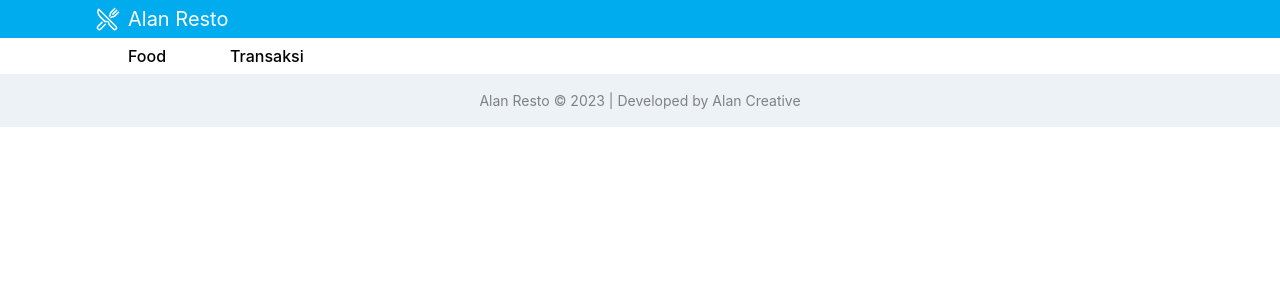
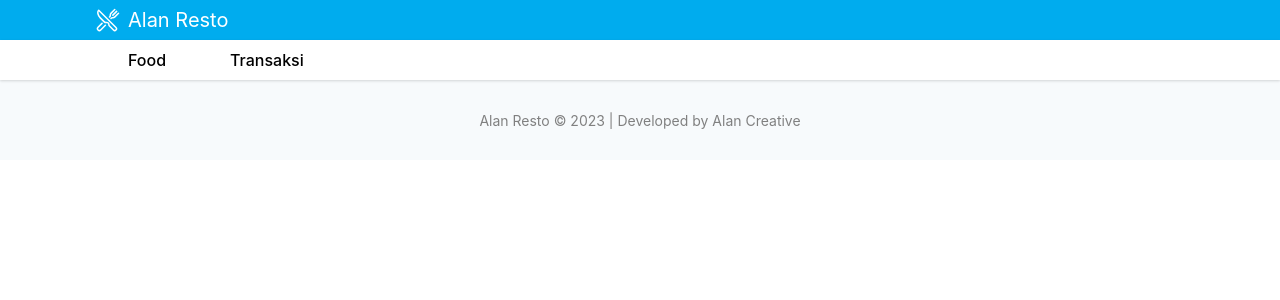
Before and after one commit to cartenzaalief/alan-resto-fe, a React (Create React App) app: page / in a window 1280 px wide. Shown: the top 300 px of the page. Built offline with nearby package versions, Linux system fonts and the light colour scheme.

Commit message:
fix: header and footer

```diff
--- a/src/components/Footer.jsx
+++ b/src/components/Footer.jsx
@@ -1,9 +1,11 @@
-import { Box, Text } from "@chakra-ui/react";
+import { Box, Flex, Text } from "@chakra-ui/react";
 
 const Footer = () => {
     return (
-        <Box bgColor="gray.100" textAlign="center" px={24} py={4}>
-            <Text fontSize="sm" color="gray">Alan Resto © 2023 | Developed by Alan Creative</Text>
+        <Box bgColor="gray.50" px={24} h="10vh">
+            <Flex justifyContent="center" alignItems="center" h="full">
+                <Text fontSize="sm" color="gray">Alan Resto © 2023 | Developed by Alan Creative</Text>
+            </Flex>
         </Box>
     )
 }
--- a/src/components/Header.jsx
+++ b/src/components/Header.jsx
@@ -4,15 +4,15 @@ import { NavLink } from "react-router-dom";
 
 const Header = () => {
     return (
-        <Box>
-            <Box bgColor="#00ACEE" px={24} py={1}>
-                <Flex gap={2} alignItems="center">
+        <Box position="relative">
+            <Box bgColor="#00ACEE" px={24} h="5vh">
+                <Flex gap={2} alignItems="center" h="full">
                     <Icon as={IoRestaurantOutline} color="white" boxSize={6} />
                     <Text color="white" fontSize="xl">Alan Resto</Text>
                 </Flex>
             </Box>
-            <Box px={24} boxShadow="lg">
-                <Flex>
+            <Box px={24} boxShadow="base" h="5vh">
+                <Flex alignItems="center" h="full">
                     <NavLink
                         to="/food"
                         style={({ isActive }) => {
@@ -23,7 +23,6 @@ const Header = () => {
                                 fontWeight: 500,
                             };
                         }}
-                        end
                     >
                         Food
                     </NavLink>
```
